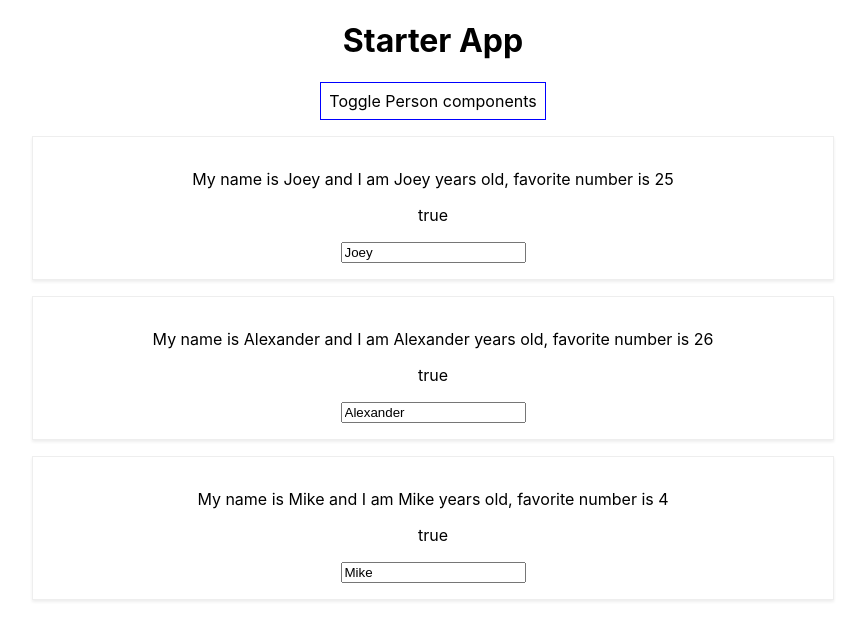
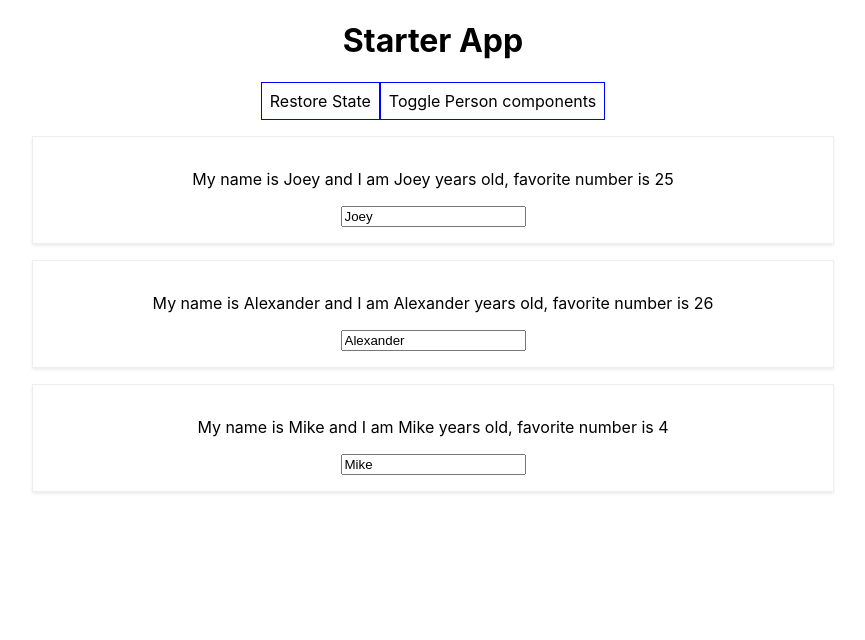
Before and after one commit to stevekutz/react_TCG_exp, a React (Create React App) app in the folder app/: page / in a window 1280 px wide. Both pictures are taken after a click on the button "Toggle Person components". Shown: the top 640 px of the page, without its empty margins (207-1072 px from the left). Built offline with nearby package versions, Linux system fonts and the light colour scheme.

Commit message:
added handler to update input events and restore state to original values

```diff
--- a/app/package.json
+++ b/app/package.json
@@ -9,6 +9,7 @@
     "react": "^16.13.1",
     "react-dom": "^16.13.1",
     "react-scripts": "3.4.1",
+    "shortid": "^2.2.15",
     "websocket-extensions": "^0.1.4"
   },
   "scripts": {
--- a/app/src/App.js
+++ b/app/src/App.js
@@ -1,37 +1,39 @@
 import React, {Component} from 'react';
-import logo from './logo.svg';
+// import logo from './logo.svg';
 import './App.css';
 
 import Person from './Person/Person'
+var shortid = require('shortid');
+
 
 const origState = {
     persons: [
-        {name: 'Joey', age: 22},
-        {name: 'Alexander', age: 34},
-        {name: 'Mike', age: 44},
+        {id: shortid.generate(),  name: 'Joey', age: 22},
+        {id: shortid.generate(), name: 'Alexander', age: 34},
+        {id: shortid.generate(), name: 'Mike', age: 44},
     ]
 }
 
 class App extends Component {
     state = {
         persons: [
-            {name: 'Joey', age: 22},
-            {name: 'Alexander', age: 34},
-            {name: 'Mike', age: 44},
+            {id: shortid.generate(),  name: 'Joey', age: 22},
+            {id: shortid.generate(), name: 'Alexander', age: 34},
+            {id: shortid.generate(), name: 'Mike', age: 44},
         ],
         otherState: 'some value',
         showPersons: false,
     }
 
-    switchNameHandler = () => {
-        this.setState({
-            persons: [
-                {name: 'JoeyChanged', age: 223},
-                {name: 'AlexanderUpdated', age: 342},
-                {name: 'MikeNew', age: 447},
-            ]
-        })
-    }
+    // switchNameHandler = () => {
+    //     this.setState({
+    //         persons: [
+    //             {name: 'JoeyChanged', age: 223},
+    //             {name: 'AlexanderUpdated', age: 342},
+    //             {name: 'MikeNew', age: 447},
+    //         ]
+    //     })
+    // }
 
     changeFirstName = (newName) =>  {
         this.setState({
@@ -43,28 +45,48 @@ class App extends Component {
         })
     }
 
-    inputNameHandler = (event) => {
-        this.setState({
-            persons: [
-                {name: 'Joey', age: 22},
-                {name: event.target.value, age: 88},
-                {name: 'Mike', age: 44},
-            ]
+    inputNameHandler = (event, id) => {
+        // returns index if id is located in state
+        const personIndex = this.state.persons.findIndex( p => {
+            return p.id === id;
         })
+
+        // create copy of state at located id
+        const person = {...this.state.persons[personIndex]};
+
+        // create new data from event value info
+        person.name = event.target.value;
+
+        // make copy of state
+        const persons_copy = [...this.state.persons];
+
+        // set info at personIndex from copy of state
+        persons_copy[personIndex] = person;
+
+        // set state with updated data
+        this.setState({persons: persons_copy});
+
+
     }
 
     restoreState = () => {
-        this.setState({ origState})
+        this.setState({ persons: origState.persons})
     }
 
 
     togglePersonsHandler = () => {
-         this.setState({
-              showPersons: !this.state.showPersons,
-         })
+        const doesShow = this.state.showPersons;
+        this.setState({showPersons: !doesShow});
 
     }
 
+    deletePersonHandler = (index) => {
+        // get all persons from state and copy into a new array, do not modify state directly
+        // const persons = this.state.persons.slice();
+        const persons = [...this.state.persons]; // another way to copy into a new array
+        persons.splice(index, 1);
+        this.setState({persons: persons})
+    }
 
     render() {
 
@@ -82,12 +104,15 @@ class App extends Component {
             persons = (
                 <div>
                     {/* using map to RETURN an array of items fed as attributes to the Person component  */}
-                    {this.state.persons.map(item => {
+                    {this.state.persons.map((person, index) => {
                         return <Person
-                            key = {item.name}
-                            name = {item.name}
-                            age = {item.name}
-                            readOnly = {!item.showPersons}> {this.state.showPersons.toString()} </Person>
+                            key = {person.id}
+                            name = {person.name}
+                            age = {person.name}
+                            // readOnly = {!person.showPersons}
+                            clickDelete = {() => this.deletePersonHandler(index)}
+                            clickChanged = {(event) => this.inputNameHandler(event, person.id)}
+                            />
                     })}
 
                     {/*
@@ -119,12 +144,12 @@ class App extends Component {
             <button onClick = {() => this.changeFirstName('NameChange with Arrow')}>Change First Name with Arrow </button>
             <button style = {style} onClick = {this.restoreState}> Restore State  </button>
                */}
-
-          <button
-               style = {style}
-               onClick = {this.togglePersonsHandler}> Toggle Person components</button>
-               {/*  added persons obj to be dynamically rendered */}
-               {persons}
+               <button style = {style} onClick = {this.restoreState}> Restore State  </button>
+                <button
+                    style = {style}
+                    onClick = {this.togglePersonsHandler}> Toggle Person components</button>
+                    {/*  added persons obj to be dynamically rendered */}
+                    {persons}
 
 
         </div>
--- a/app/src/Person/Person.js
+++ b/app/src/Person/Person.js
@@ -7,11 +7,11 @@ const Person = (props) => {
     let randomNum = Math.floor(Math.random() * 30);
 
     return (
-        <div className = "personDiv">
-            <p onChange = {props.clickPassedMethod} readOnly = {props.readOnly}>
+        <div  className = "personDiv">
+            <p onClick = {props.clickDelete}>
                 My name is {props.name} and I am {props.age} years old, favorite number is {randomNum}</p>
             <p> {props.children} </p>    {/* adding 2-way binding by including props.name to pre-fill the form with orig name */}
-            <input type = "text" onChange = {props.inputNewName} value = {props.name}/>
+            <input type = "text" onChange = {props.clickChanged} value = {props.name}/>
         </div>
     )
 }
```
Also changed, not shown: 1 other file (tests, documents, lock files or other folders).
